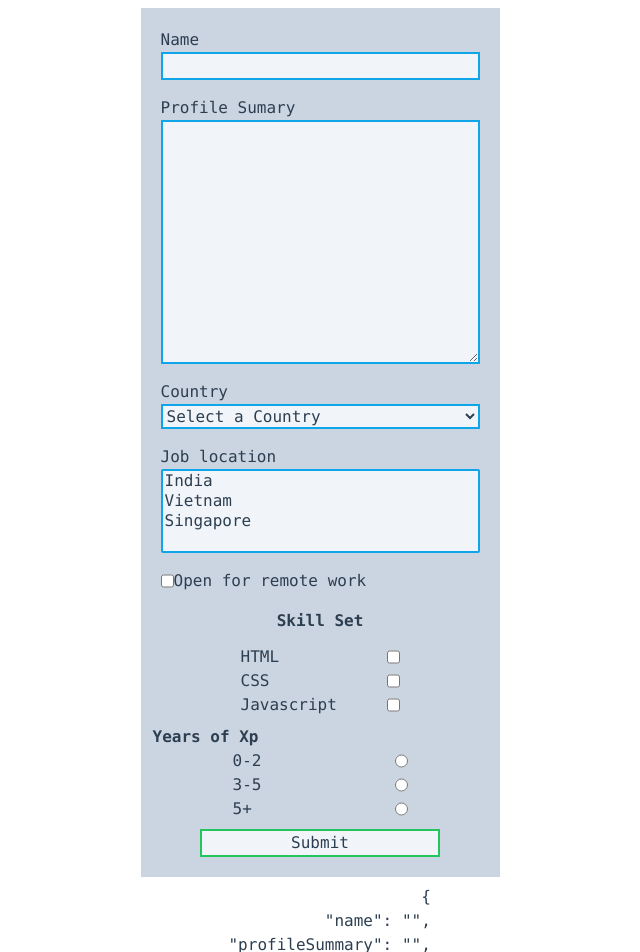
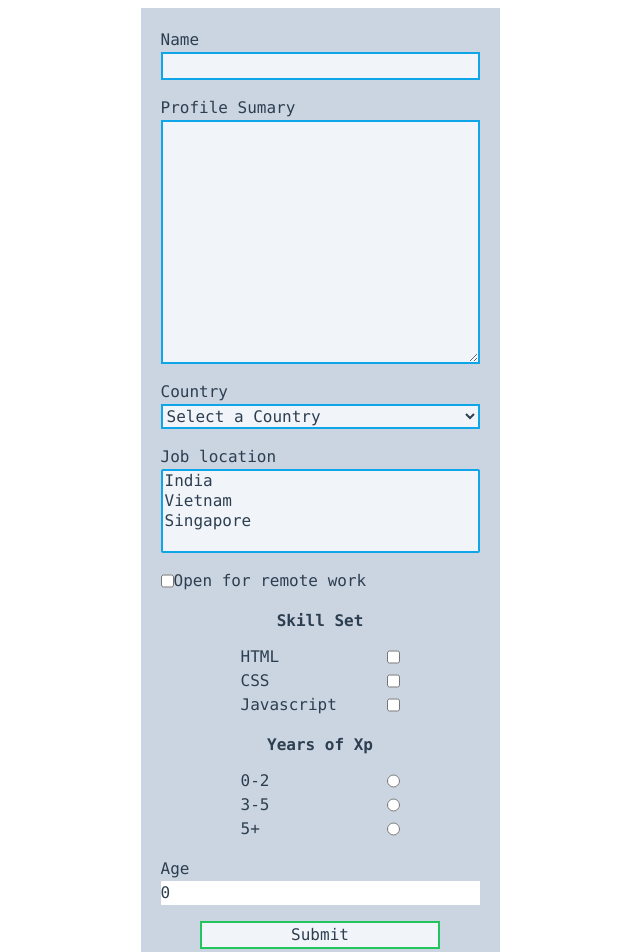
Before and after one commit to l1keafox/helloVue, a Vue app: page / in a window 1280 px wide. Shown: the top 952 px of the page, without its empty margins (320-960 px from the left). Built offline with nearby package versions, Linux system fonts and the light colour scheme.

Commit message:
modifiers

```diff
--- a/src/App.vue
+++ b/src/App.vue
@@ -1,12 +1,12 @@
 <template>
   <div class="flex justify-center">
-    <form class="flex flex-col bg-slate-300 font-mono m-2 p-3" @submit="submitForm">
+    <form class="flex flex-col bg-slate-300 font-mono m-2 p-3" @submit.prevent="submitForm">
       <div class="container flex flex-col justify-center items-left p-2">
         <label for="name">Name</label>
         <input
           type="text"
           id="name"
-          v-model="formValues.name"
+          v-model.trim.lazy="formValues.name"
           class="bg-slate-100 border-2 border-sky-500"
         />
       </div>
@@ -78,7 +78,8 @@
           <input type="checkbox" id="javascript" value="javascript"  v-model="formValues.skillSet" />
         </div>
       </div>
-      <div>
+
+      <div class="container flex-col flex justify-left items-left p-2">
         <label for="" class="text-center pb-3 font-bold">Years of Xp</label>
         <div class="flex justify-between px-20">
           <label for="0-2">0-2</label>
@@ -94,6 +95,10 @@
         </div>
       </div>
 
+      <div class="container flex-col flex justify-left items-left p-2">
+        <label for ="age">Age</label>
+        <input @keyup.enter="submitForm" type="number" id="age"  v-model.number="formValues.age"/>
+      </div>
 
       <div class="container flex justify-center items-center p-2">
         <button
@@ -124,15 +129,15 @@ export default {
         jobLocation: [],
         remote: "no",
         skillSet: [],
-        yearsOfXp: ''
+        yearsOfXp: '',
+        age:0
       },
     };
   },
   methods: {
-    submitForm(event){
-      event.preventDefault();
+    submitForm(){
       console.log(this.formValues);
-      console.log( this.formValues.name);
+      console.log( this.formValues.name.trim());
     },
   },
 };
```
